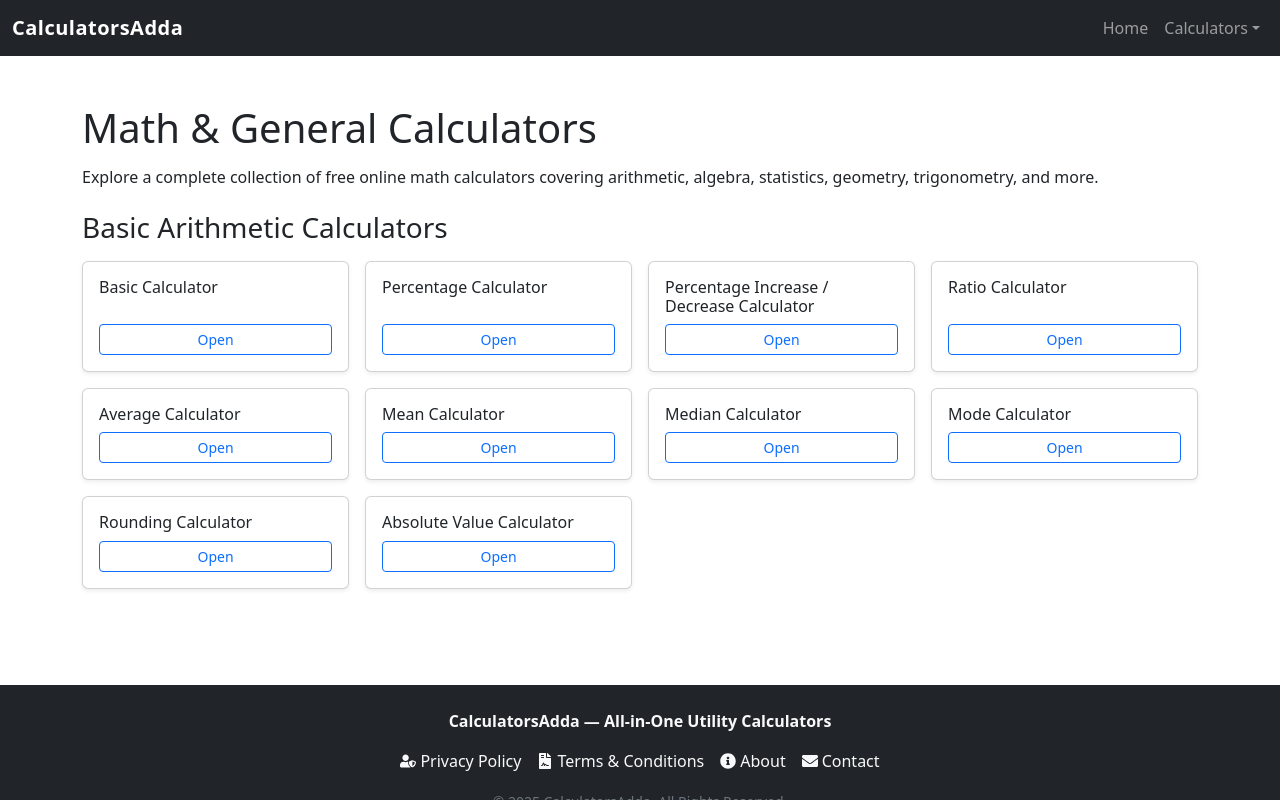
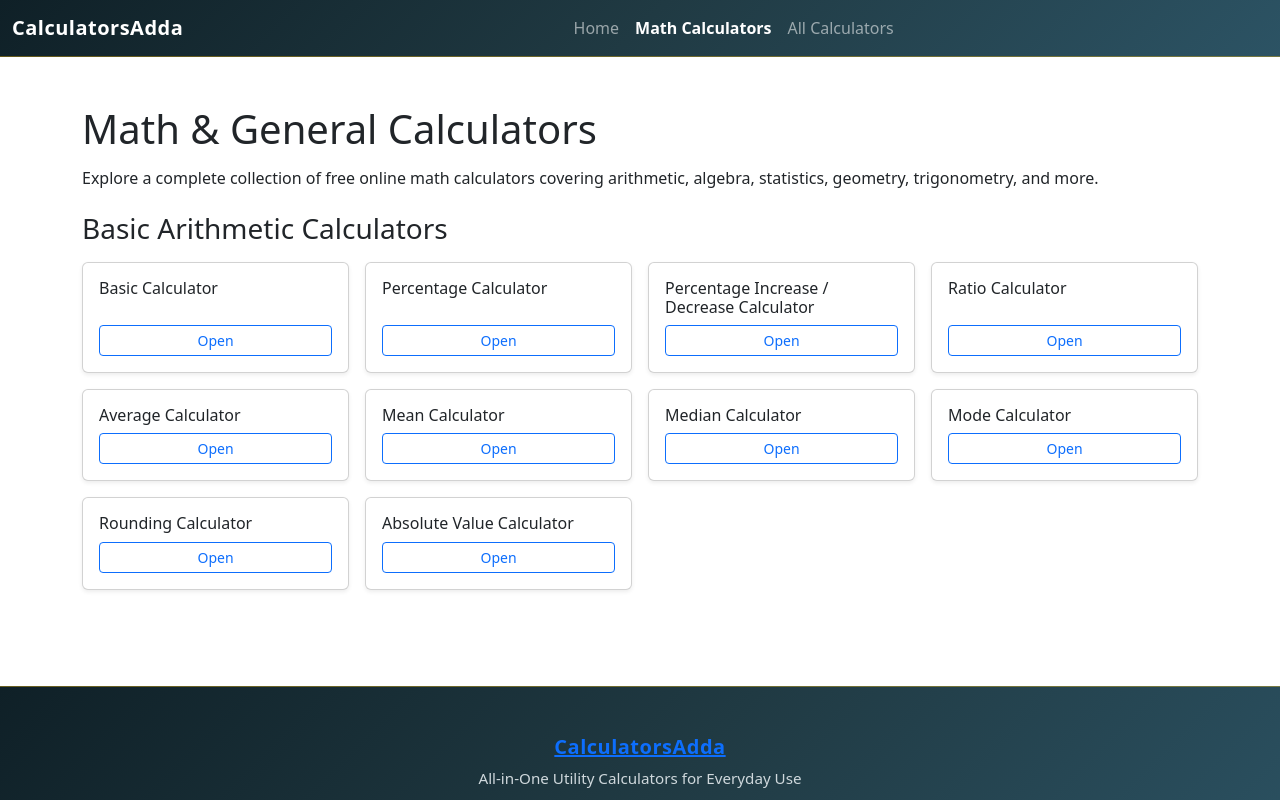
Before and after one commit to 04SURAJ/calculators.adda, a React (Vite) app: page /math-calculators in a window 1280 px wide. Built offline with nearby package versions, Linux system fonts and the light colour scheme.

Commit message:
new update

```diff
--- a/src/components/Footer.jsx
+++ b/src/components/Footer.jsx
@@ -1,46 +1,125 @@
 import React from "react";
 import { Link } from "react-router-dom";
-import { FaUserShield, FaFileContract, FaInfoCircle, FaEnvelope } from "react-icons/fa";
+import {
+  FaUserShield,
+  FaFileContract,
+  FaInfoCircle,
+  FaEnvelope,
+  FaGithub,
+  FaTwitter,
+  FaLinkedin,
+} from "react-icons/fa";
 
 const Footer = () => {
   const year = new Date().getFullYear();
 
   return (
-    <footer className="footer bg-dark text-light mt-auto py-4">
+    <footer className="footer mt-auto py-5">
       <div className="container text-center">
-        <p className="mb-3 fw-semibold">
-          CalculatorsAdda — All-in-One Utility Calculators
+
+<h5 className="footer-title mb-2">
+  <Link to="/" className="footer-home-link">
+    CalculatorsAdda
+  </Link>
+</h5>
+
+        <p className="footer-tagline mb-4">
+          All-in-One Utility Calculators for Everyday Use
         </p>
 
-        <div className="mb-3 d-flex flex-wrap justify-content-center gap-3">
-          <Link to="/privacy-policy" className="text-light text-decoration-none footer-link d-flex align-items-center">
-            <FaUserShield className="me-1" /> Privacy Policy
+        <div className="footer-links d-flex flex-wrap justify-content-center gap-4 mb-4">
+          <Link to="/privacy-policy" className="footer-link">
+            <FaUserShield /> Privacy Policy
           </Link>
 
-          <Link to="/terms" className="text-light text-decoration-none footer-link d-flex align-items-center">
-            <FaFileContract className="me-1" /> Terms & Conditions
+          <Link to="/terms" className="footer-link">
+            <FaFileContract /> Terms & Conditions
           </Link>
 
-          <Link to="/about" className="text-light text-decoration-none footer-link d-flex align-items-center">
-            <FaInfoCircle className="me-1" /> About
+          <Link to="/about" className="footer-link">
+            <FaInfoCircle /> About
           </Link>
 
-          <Link to="/contact" className="text-light text-decoration-none footer-link d-flex align-items-center">
-            <FaEnvelope className="me-1" /> Contact
+          <Link to="/contact" className="footer-link">
+            <FaEnvelope /> Contact
           </Link>
         </div>
 
-        <small className="text-secondary">
+        {/* Optional Social Links */}
+        {/* <div className="social-links mb-4">
+          <a href="#" aria-label="GitHub"><FaGithub /></a>
+          <a href="#" aria-label="Twitter"><FaTwitter /></a>
+          <a href="#" aria-label="LinkedIn"><FaLinkedin /></a>
+        </div> */}
+
+        <small className="footer-copy">
           © {year} CalculatorsAdda. All Rights Reserved.
         </small>
       </div>
 
       <style>
         {`
-          .footer-link:hover {
-            color: #ffc107; /* hover highlight */
-            text-decoration: underline;
-          }
+        .footer {
+          background: linear-gradient(135deg, #0f2027, #203a43, #2c5364);
+          color: #eaeaea;
+          border-top: 1px solid rgba(255, 193, 7, 0.35);
+        }
+
+        .footer-title {
+          font-weight: 700;
+          letter-spacing: 0.5px;
+        }
+
+        .footer-tagline {
+          font-size: 0.95rem;
+          color: #cfd8dc;
+        }
+
+        .footer-links .footer-link {
+          color: #eaeaea;
+          text-decoration: none;
+          display: inline-flex;
+          align-items: center;
+          gap: 6px;
+          position: relative;
+          transition: all 0.3s ease;
+        }
+
+        .footer-link::after {
+          content: "";
+          position: absolute;
+          left: 0;
+          bottom: -4px;
+          width: 0;
+          height: 2px;
+          background: #ffc107;
+          transition: width 0.3s ease;
+        }
+
+        .footer-link:hover {
+          color: #ffc107;
+          transform: translateY(-2px);
+        }
+
+        .footer-link:hover::after {
+          width: 100%;
+        }
+
+        .social-links a {
+          color: #cfd8dc;
+          font-size: 1.3rem;
+          margin: 0 10px;
+          transition: transform 0.3s ease, color 0.3s ease;
+        }
+
+        .social-links a:hover {
+          color: #ffc107;
+          transform: scale(1.2);
+        }
+
+        .footer-copy {
+          color: #b0bec5;
+        }
         `}
       </style>
     </footer>
--- a/src/components/Navbar.jsx
+++ b/src/components/Navbar.jsx
@@ -30,9 +30,12 @@ function Navbar() {
   }, []);
 
   return (
-    <nav className="navbar navbar-expand-lg navbar-dark bg-dark sticky-top">
-      <div className="container-fluid" ref={containerRef} onClick={handleLinkClick}>
-
+    <nav className="navbar navbar-expand-lg navbar-dark bg-dark sticky-top custom-navbar">
+      <div
+        className="container-fluid"
+        ref={containerRef}
+        onClick={handleLinkClick}
+      >
         {/* Brand */}
         <Link className="navbar-brand fw-bold" to="/">
           CalculatorsAdda
@@ -52,40 +55,49 @@ function Navbar() {
         </button>
 
         {/* Navbar Links */}
-        <div className="collapse navbar-collapse" id="mainNavbar" ref={collapseRef}>
+        <div
+          className="collapse navbar-collapse"
+          id="mainNavbar"
+          ref={collapseRef}
+        >
           <ul className="navbar-nav ms-auto mb-2 mb-lg-0">
             <li className="nav-item">
               <NavLink className="nav-link" to="/">
                 Home
               </NavLink>
             </li>
+            <li className="nav-item">
+              <NavLink className="nav-link" to="/math-calculators">
+                Math Calculators
+              </NavLink>
+            </li>
+             <li className="nav-item">
+              <NavLink className="nav-link" to="/calculators">
+                All Calculators
+              </NavLink>
+            </li>
 
-            <li className="nav-item dropdown">
-              <span
-                className="nav-link dropdown-toggle"
-                role="button"
-                data-bs-toggle="dropdown"
-              >
-                Calculators
-              </span>
 
-              <ul className="dropdown-menu">
-                <li>
-                  <NavLink className="dropdown-item" to="/calculators">
-                    All Calculators
-                  </NavLink>
-                </li>
-                <li>
-                  <NavLink className="dropdown-item" to="/math-calculators">
-                    Math Calculators
-                  </NavLink>
-                </li>
-                {/* Future categories */}
-              </ul>
-            </li>
           </ul>
         </div>
       </div>
+
+      {/* Styling only */}
+      <style>
+        {`
+        .custom-navbar {
+          background: linear-gradient(135deg, #0f2027, #203a43, #2c5364) !important;
+          border-bottom: 1px solid rgba(255, 193, 7, 0.35);
+        }
+
+        .custom-navbar .nav-link,
+        .custom-navbar .navbar-brand {
+          transition: color 0.3s ease;
+        }
+
+
+        `}
+      </style>
     </nav>
   );
 }
--- a/src/index.css
+++ b/src/index.css
@@ -6,6 +6,10 @@ body,
   overflow-y: visible;
 }
 
+.custom-navbar .navbar-nav {
+  margin-left: auto;
+  margin-right: auto;
+}
 
 .navbar-brand {
   letter-spacing: 0.5px;
```
